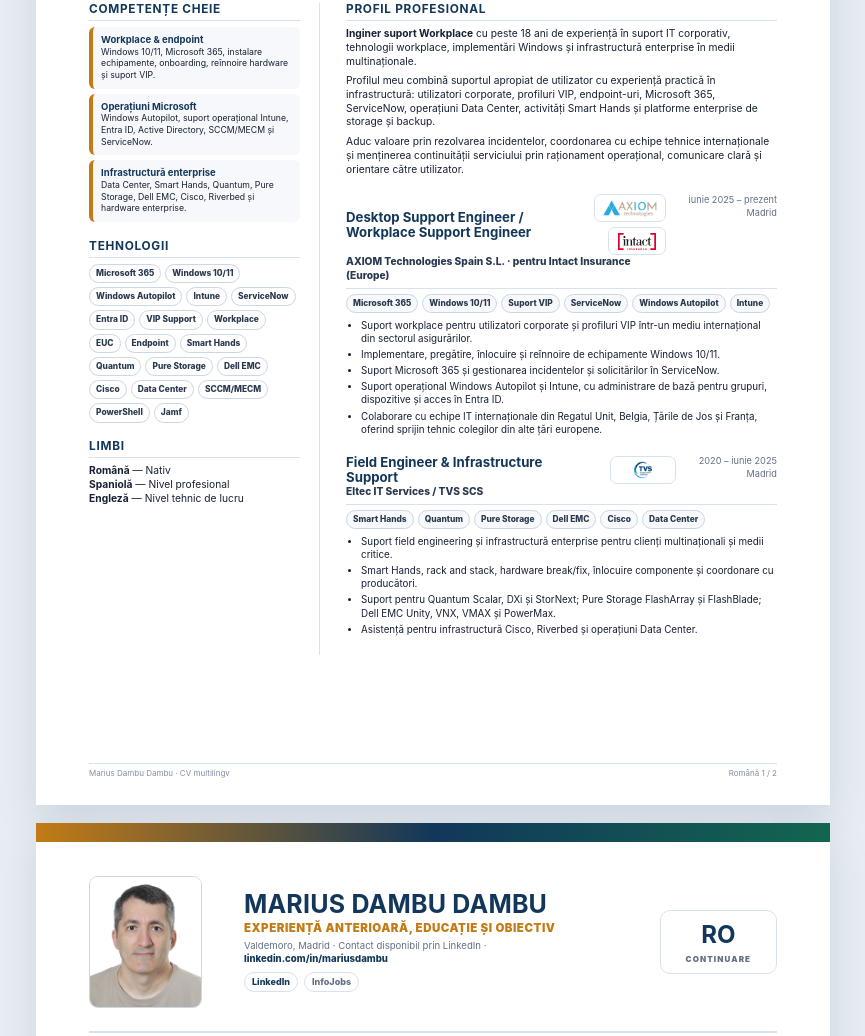
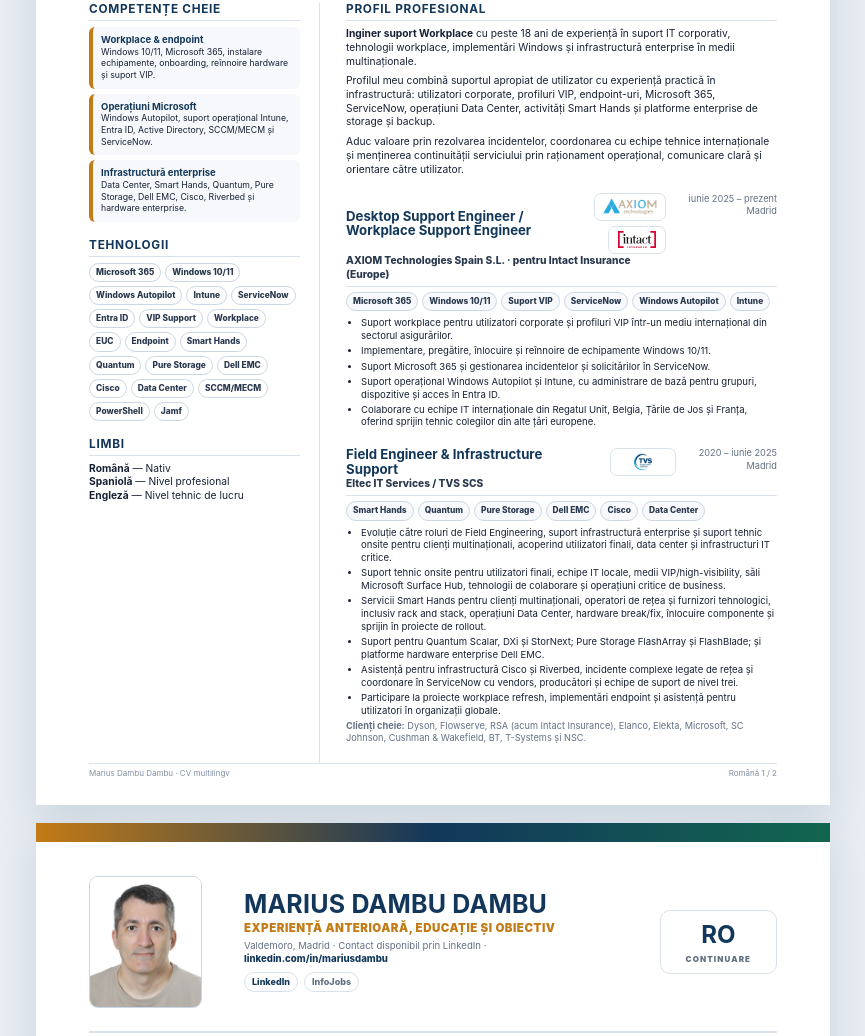
Before and after one commit to mariusdambu/mariusdambu.github.io, a plain HTML site: page ro.html in a window 1280 px wide. Shown: the part 418-1454 px from the top of the page, without its empty margins (207-1072 px from the left). Drawn offline with Linux system fonts and the light colour scheme.

Commit message:
Refine Eltec infrastructure experience

```diff
--- a/ro.html
+++ b/ro.html
@@ -39,7 +39,7 @@
 .stat b{display:block;color:var(--navy);font-size:15px}.stat span{font-size:8.6px;color:var(--muted)}
 .grid{display:grid;grid-template-columns:61mm 1fr;gap:7mm}
 .sidebar{border-right:1px solid var(--line);padding-right:5mm}
-.section{margin-bottom:4.7mm}#profile,#experience,#training{scroll-margin-top:88px}
+.section{margin-bottom:4.35mm}#profile,#experience,#training{scroll-margin-top:88px}
 h2{margin:0 0 6px;color:var(--navy);border-bottom:1px solid var(--line);padding-bottom:4px;font-size:11.8px;line-height:1.1;text-transform:uppercase;letter-spacing:.7px}
 h3{margin:0;color:var(--navy);font-size:13.2px;line-height:1.12}
 p{margin:0 0 6px}.body{font-size:10.25px}.small{font-size:9.2px;color:var(--muted)}
@@ -49,14 +49,14 @@
 .chips,.tags{display:flex;flex-wrap:wrap;gap:4px}
 .chips span,.tags span{border:1px solid #cbd7e4;border-radius:999px;background:#fff;padding:3px 6px;font-size:8.4px;font-weight:800;color:#29384d}
 .tags{margin:5px 0 6px}.tags span{background:#f7f9fc}
-.exp{margin-bottom:5.2mm}
+.exp{margin-bottom:4.75mm}
 .exphead{display:grid;grid-template-columns:1fr auto;gap:6mm;align-items:start;border-bottom:1px solid var(--line);padding-bottom:5px;margin-bottom:5px}
 .company{font-weight:850;color:#29384d;font-size:10.2px}.date{font-size:9.2px;text-align:right;color:var(--muted);white-space:nowrap}
 .place{display:block}.company-row{display:flex;align-items:center;gap:8px;justify-content:space-between}
 .company-logos{display:flex;gap:5px;align-items:center;flex-wrap:wrap;justify-content:flex-end;min-width:75px}
 .logo{height:28px;min-width:58px;max-width:96px;border:1px solid var(--line);border-radius:7px;background:#fff;display:flex;align-items:center;justify-content:center;padding:5px 8px;text-decoration:none;overflow:hidden}
 .logo img{max-height:17px;max-width:78px;display:block;object-fit:contain}.logo.mapfre{min-width:104px;max-width:132px;padding:6px 12px}.logo.mapfre img{max-height:15px;max-width:104px}.logo.eltec{min-width:66px;max-width:108px}.logo.eltec img{max-height:18px;max-width:88px}
-ul{margin:0 0 0 15px;padding:0}.exp li{font-size:9.8px;margin:0 0 3px}
+ul{margin:0 0 0 15px;padding:0}.exp li{font-size:9.55px;margin:0 0 2.4px}
 .quote{background:#fff8ec;border-left:4px solid var(--amber);border-radius:6px;padding:8px 10px;font-size:10px;font-weight:750;color:#26374f}
 .context-list li{font-size:9.7px;margin-bottom:4px}
 .footer{position:absolute;left:14mm;right:14mm;bottom:7mm;border-top:1px solid var(--line);padding-top:4px;display:flex;justify-content:space-between;color:#8190a3;font-size:8px}
@@ -100,7 +100,7 @@
         <div class="tags"><span>Microsoft 365</span><span>Windows 10/11</span><span>Suport VIP</span><span>ServiceNow</span><span>Windows Autopilot</span><span>Intune</span></div><ul><li>Suport workplace pentru utilizatori corporate și profiluri VIP într-un mediu internațional din sectorul asigurărilor.</li><li>Implementare, pregătire, înlocuire și reînnoire de echipamente Windows 10/11.</li><li>Suport Microsoft 365 și gestionarea incidentelor și solicitărilor în ServiceNow.</li><li>Suport operațional Windows Autopilot și Intune, cu administrare de bază pentru grupuri, dispozitive și acces în Entra ID.</li><li>Colaborare cu echipe IT internaționale din Regatul Unit, Belgia, Țările de Jos și Franța, oferind sprijin tehnic colegilor din alte țări europene.</li></ul>
       </div><div class="exp">
         <div class="exphead"><div><div class="company-row"><h3>Field Engineer & Infrastructure Support</h3><div class="company-logos"><a class="logo eltec" href="https://www.tvsscs.com/spain/" target="_blank" rel="noopener noreferrer" aria-label="Eltec IT Services / TVS SCS official website"><img src="assets/logos/eltec_it_services_logo.jpeg" alt="Eltec IT Services / TVS SCS logo"></a></div></div><div class="company">Eltec IT Services / TVS SCS</div></div><div class="date">2020 – iunie 2025<span class="place">Madrid</span></div></div>
-        <div class="tags"><span>Smart Hands</span><span>Quantum</span><span>Pure Storage</span><span>Dell EMC</span><span>Cisco</span><span>Data Center</span></div><ul><li>Suport field engineering și infrastructură enterprise pentru clienți multinaționali și medii critice.</li><li>Smart Hands, rack and stack, hardware break/fix, înlocuire componente și coordonare cu producători.</li><li>Suport pentru Quantum Scalar, DXi și StorNext; Pure Storage FlashArray și FlashBlade; Dell EMC Unity, VNX, VMAX și PowerMax.</li><li>Asistență pentru infrastructură Cisco, Riverbed și operațiuni Data Center.</li></ul>
+        <div class="tags"><span>Smart Hands</span><span>Quantum</span><span>Pure Storage</span><span>Dell EMC</span><span>Cisco</span><span>Data Center</span></div><ul><li>Evoluție către roluri de Field Engineering, suport infrastructură enterprise și suport tehnic onsite pentru clienți multinaționali, acoperind utilizatori finali, data center și infrastructuri IT critice.</li><li>Suport tehnic onsite pentru utilizatori finali, echipe IT locale, medii VIP/high-visibility, săli Microsoft Surface Hub, tehnologii de colaborare și operațiuni critice de business.</li><li>Servicii Smart Hands pentru clienți multinaționali, operatori de rețea și furnizori tehnologici, inclusiv rack and stack, operațiuni Data Center, hardware break/fix, înlocuire componente și sprijin în proiecte de rollout.</li><li>Suport pentru Quantum Scalar, DXi și StorNext; Pure Storage FlashArray și FlashBlade; și platforme hardware enterprise Dell EMC.</li><li>Asistență pentru infrastructură Cisco și Riverbed, incidente complexe legate de rețea și coordonare în ServiceNow cu vendors, producători și echipe de suport de nivel trei.</li><li>Participare la proiecte workplace refresh, implementări endpoint și asistență pentru utilizatori în organizații globale.</li></ul><p class="small"><b>Clienți cheie:</b> Dyson, Flowserve, RSA (acum Intact Insurance), Elanco, Elekta, Microsoft, SC Johnson, Cushman & Wakefield, BT, T-Systems și NSC.</p>
       </div>
     </main>
   </div>
```
Also changed, not shown: en.html (+4 -4 lines), es.html (+4 -4 lines).
